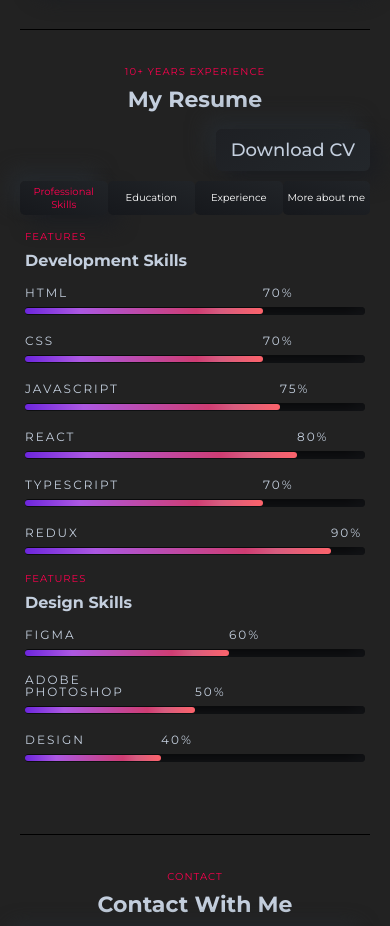
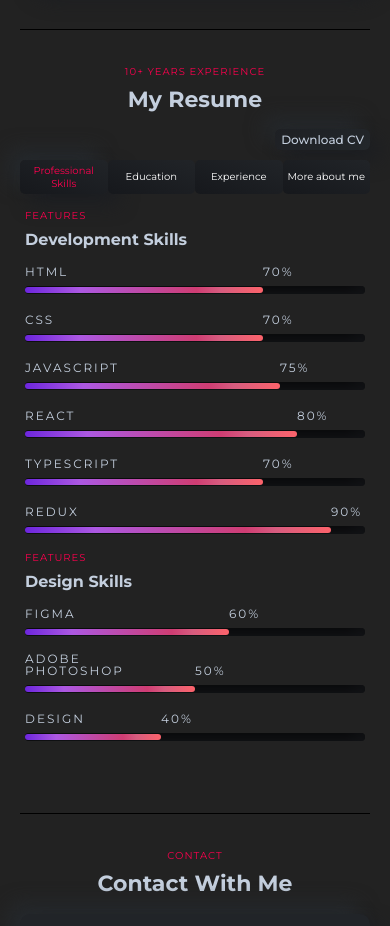
Before and after one commit to LDS196/lds-portfolio, a React (Create React App) app: page / in a window 390 px wide. Shown: the part 4400-5326 px from the top of the page. Built offline with nearby package versions, Linux system fonts and the light colour scheme.

Commit message:
fix css for button download cv

```diff
--- a/src/Resume/Resume.module.scss
+++ b/src/Resume/Resume.module.scss
@@ -44,8 +44,13 @@
   border-radius: 6px;
   background: linear-gradient(145deg, #1e2024, #23272b);
   box-shadow: 10px 10px 19px #1c1e22, -10px -10px 19px #262a2e;
+  @media (max-width: 850px) {
+    padding: 3px 6px;
+    font-size: 12px;
+  }
   &:hover{
     background: #191b1e;
     color: #f9004d;
   }
+
 }
```
